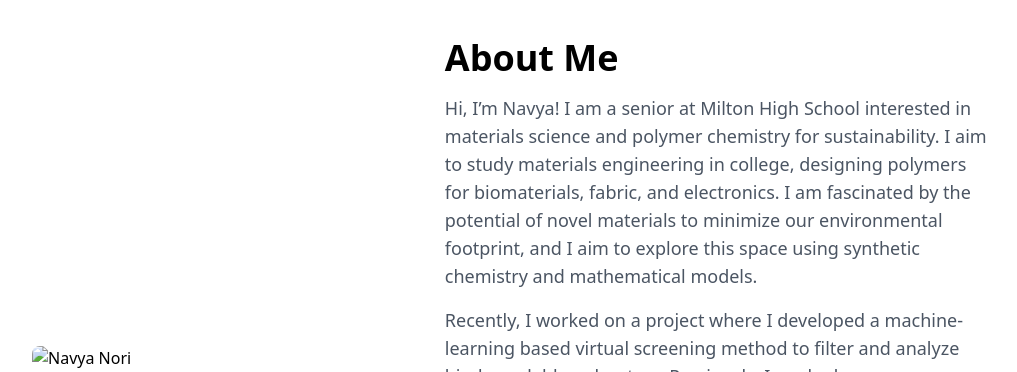
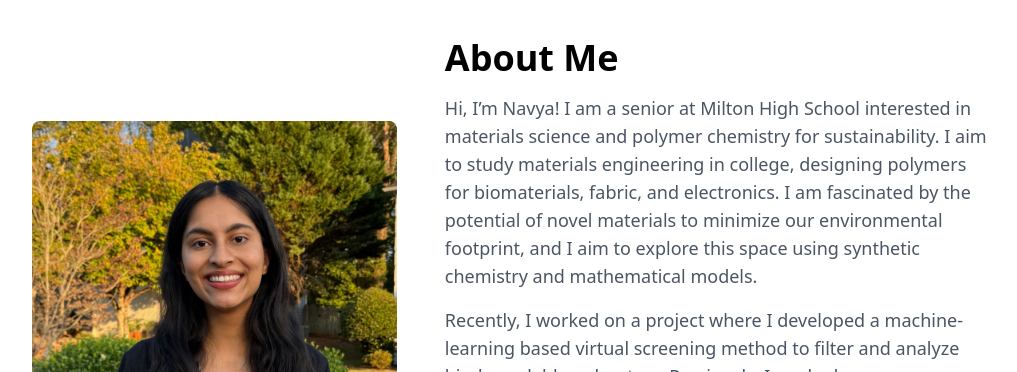
Before and after one commit to navyan6/navyan6.github.io, a website: page index.html in a window 1280 px wide. Shown: the part 890-1262 px from the top of the page, without its empty margins (128-1145 px from the left). Drawn offline with nearby package versions, Linux system fonts and the light colour scheme.

Commit message:
Added image

```diff
--- a/index.html
+++ b/index.html
@@ -98,14 +98,14 @@
         class="container mx-auto flex flex-col lg:flex-row space-y-12 lg:space-y-0 lg:space-x-12 items-center justify-center">
         <div class="lg:w-2/5">
           <!-- Profile Picture -->
-          <img src="src/img/pfp.png" alt="Navya Nori" class="w-full rounded-lg">
+          <img src="src/img/nnprofile.jpeg" alt="Navya Nori" class="w-full rounded-lg">
 
-          <!-- Social Media Icons (You may need external libraries or SVGs for the icons) -->
+          <!-- Social Media Icons (You may need external libraries or SVGs for the icons)
           <div class="flex justify-center space-x-8 mt-2">
             <a href="https://github.com/navyan6" class="hover:text-gray-500 text-xl"><i
                 class="fab fa-github"></i></a>
 
-          </div>
+          </div>-->
         </div>
 
         <!-- Description -->
```
Also changed, not shown: src/img/nnprofile.jpeg (added).
